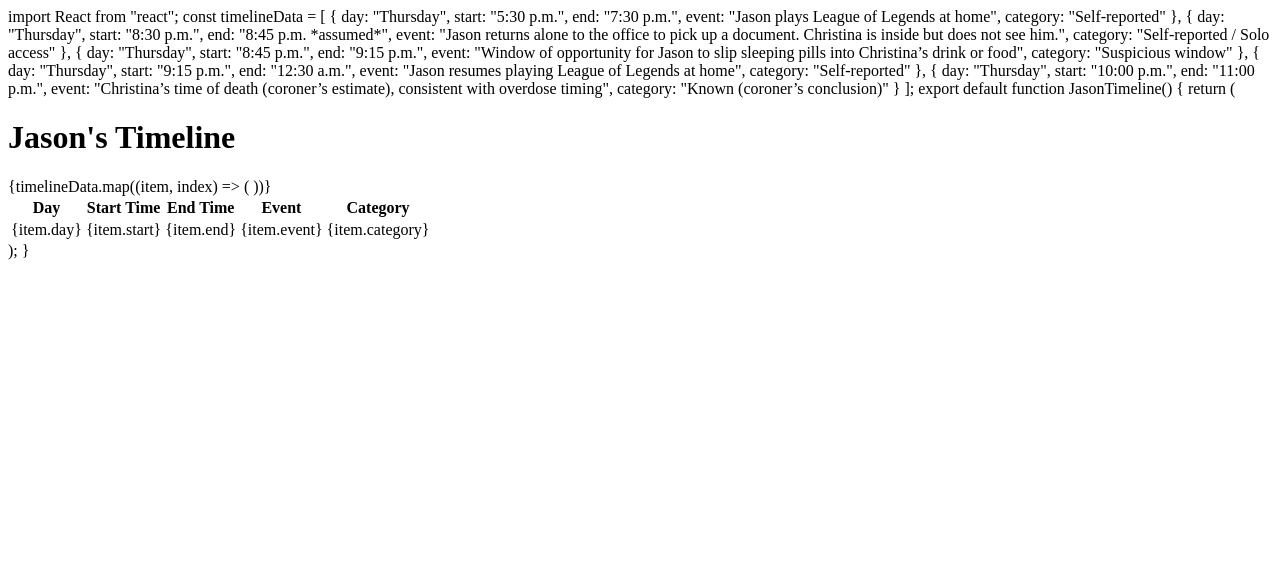
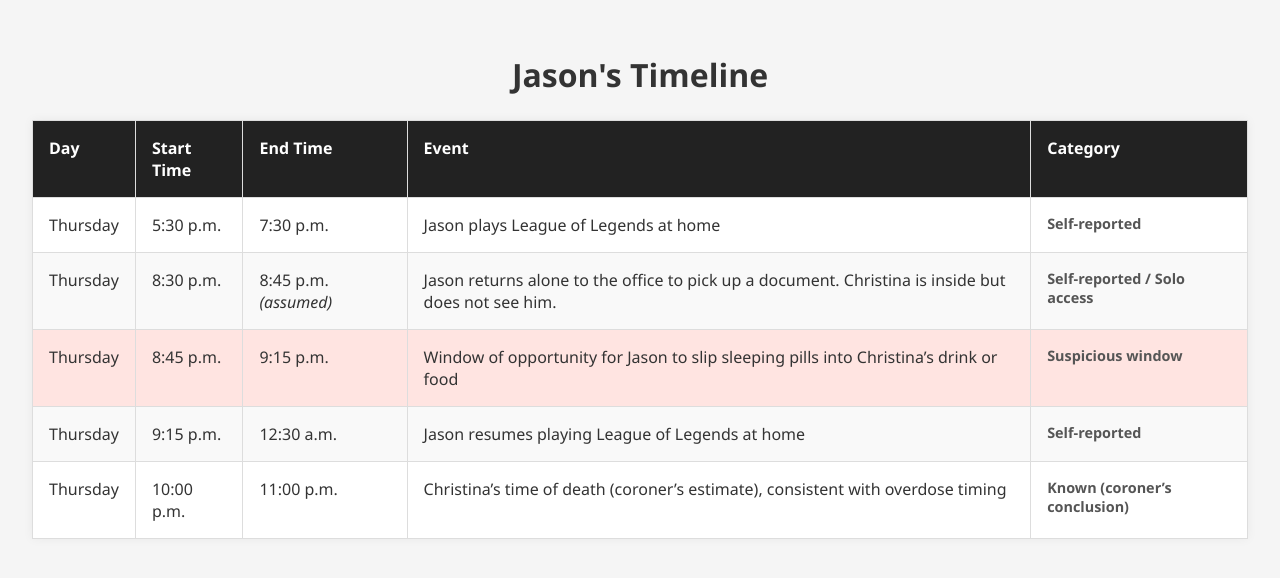
Before and after one commit to wooxtha/jason-timeline, a plain HTML site: page index.html in a window 1280 px wide. Drawn offline with Linux system fonts and the light colour scheme.

Commit message:
Update index.html

```diff
--- a/index.html
+++ b/index.html
@@ -1,71 +1,109 @@
-import React from "react";
+<!DOCTYPE html>
+<html lang="en">
+<head>
+  <meta charset="UTF-8" />
+  <meta name="viewport" content="width=device-width, initial-scale=1.0"/>
+  <title>Jason's Timeline</title>
+  <style>
+    body {
+      font-family: 'Segoe UI', Tahoma, Geneva, Verdana, sans-serif;
+      margin: 0;
+      padding: 2rem;
+      background-color: #f5f5f5;
+      color: #333;
+    }
 
-const timelineData = [
-  {
-    day: "Thursday",
-    start: "5:30 p.m.",
-    end: "7:30 p.m.",
-    event: "Jason plays League of Legends at home",
-    category: "Self-reported"
-  },
-  {
-    day: "Thursday",
-    start: "8:30 p.m.",
-    end: "8:45 p.m. *assumed*",
-    event: "Jason returns alone to the office to pick up a document. Christina is inside but does not see him.",
-    category: "Self-reported / Solo access"
-  },
-  {
-    day: "Thursday",
-    start: "8:45 p.m.",
-    end: "9:15 p.m.",
-    event: "Window of opportunity for Jason to slip sleeping pills into Christina’s drink or food",
-    category: "Suspicious window"
-  },
-  {
-    day: "Thursday",
-    start: "9:15 p.m.",
-    end: "12:30 a.m.",
-    event: "Jason resumes playing League of Legends at home",
-    category: "Self-reported"
-  },
-  {
-    day: "Thursday",
-    start: "10:00 p.m.",
-    end: "11:00 p.m.",
-    event: "Christina’s time of death (coroner’s estimate), consistent with overdose timing",
-    category: "Known (coroner’s conclusion)"
+    h1 {
+      text-align: center;
+      margin-bottom: 1.5rem;
     }
-];
 
-export default function JasonTimeline() {
-  return (
-    <div className="p-6">
-      <h1 className="text-2xl font-bold mb-4">Jason's Timeline</h1>
-      <div className="overflow-x-auto">
-        <table className="min-w-full border border-gray-300">
-          <thead className="bg-gray-100">
+    table {
+      width: 100%;
+      border-collapse: collapse;
+      background-color: white;
+      box-shadow: 0 0 10px rgba(0,0,0,0.05);
+    }
+
+    th, td {
+      padding: 1rem;
+      border: 1px solid #ddd;
+      text-align: left;
+      vertical-align: top;
+    }
+
+    th {
+      background-color: #222;
+      color: white;
+    }
+
+    tbody tr:nth-child(even) {
+      background-color: #f9f9f9;
+    }
+
+    .suspicious {
+      background-color: #ffe4e1;
+    }
+
+    .category {
+      font-size: 0.9rem;
+      font-weight: bold;
+      color: #555;
+    }
+  </style>
+</head>
+<body>
+
+  <h1>Jason's Timeline</h1>
+
+  <table>
+    <thead>
       <tr>
-              <th className="border px-4 py-2 text-left">Day</th>
-              <th className="border px-4 py-2 text-left">Start Time</th>
-              <th className="border px-4 py-2 text-left">End Time</th>
-              <th className="border px-4 py-2 text-left">Event</th>
-              <th className="border px-4 py-2 text-left">Category</th>
+        <th>Day</th>
+        <th>Start Time</th>
+        <th>End Time</th>
+        <th>Event</th>
+        <th>Category</th>
       </tr>
     </thead>
     <tbody>
-            {timelineData.map((item, index) => (
-              <tr key={index} className="odd:bg-white even:bg-gray-50">
-                <td className="border px-4 py-2">{item.day}</td>
-                <td className="border px-4 py-2">{item.start}</td>
-                <td className="border px-4 py-2">{item.end}</td>
-                <td className="border px-4 py-2">{item.event}</td>
-                <td className="border px-4 py-2">{item.category}</td>
+      <tr>
+        <td>Thursday</td>
+        <td>5:30 p.m.</td>
+        <td>7:30 p.m.</td>
+        <td>Jason plays League of Legends at home</td>
+        <td class="category">Self-reported</td>
       </tr>
-            ))}
+      <tr>
+        <td>Thursday</td>
+        <td>8:30 p.m.</td>
+        <td>8:45 p.m. <em>(assumed)</em></td>
+        <td>Jason returns alone to the office to pick up a document. Christina is inside but does not see him.</td>
+        <td class="category">Self-reported / Solo access</td>
+      </tr>
+      <tr class="suspicious">
+        <td>Thursday</td>
+        <td>8:45 p.m.</td>
+        <td>9:15 p.m.</td>
+        <td>Window of opportunity for Jason to slip sleeping pills into Christina’s drink or food</td>
+        <td class="category">Suspicious window</td>
+      </tr>
+      <tr>
+        <td>Thursday</td>
+        <td>9:15 p.m.</td>
+        <td>12:30 a.m.</td>
+        <td>Jason resumes playing League of Legends at home</td>
+        <td class="category">Self-reported</td>
+      </tr>
+      <tr>
+        <td>Thursday</td>
+        <td>10:00 p.m.</td>
+        <td>11:00 p.m.</td>
+        <td>Christina’s time of death (coroner’s estimate), consistent with overdose timing</td>
+        <td class="category">Known (coroner’s conclusion)</td>
+      </tr>
     </tbody>
   </table>
-      </div>
-    </div>
-  );
-}
+
+</body>
+</html>
```
Lines whose indentation alone changed are shown as unchanged.
